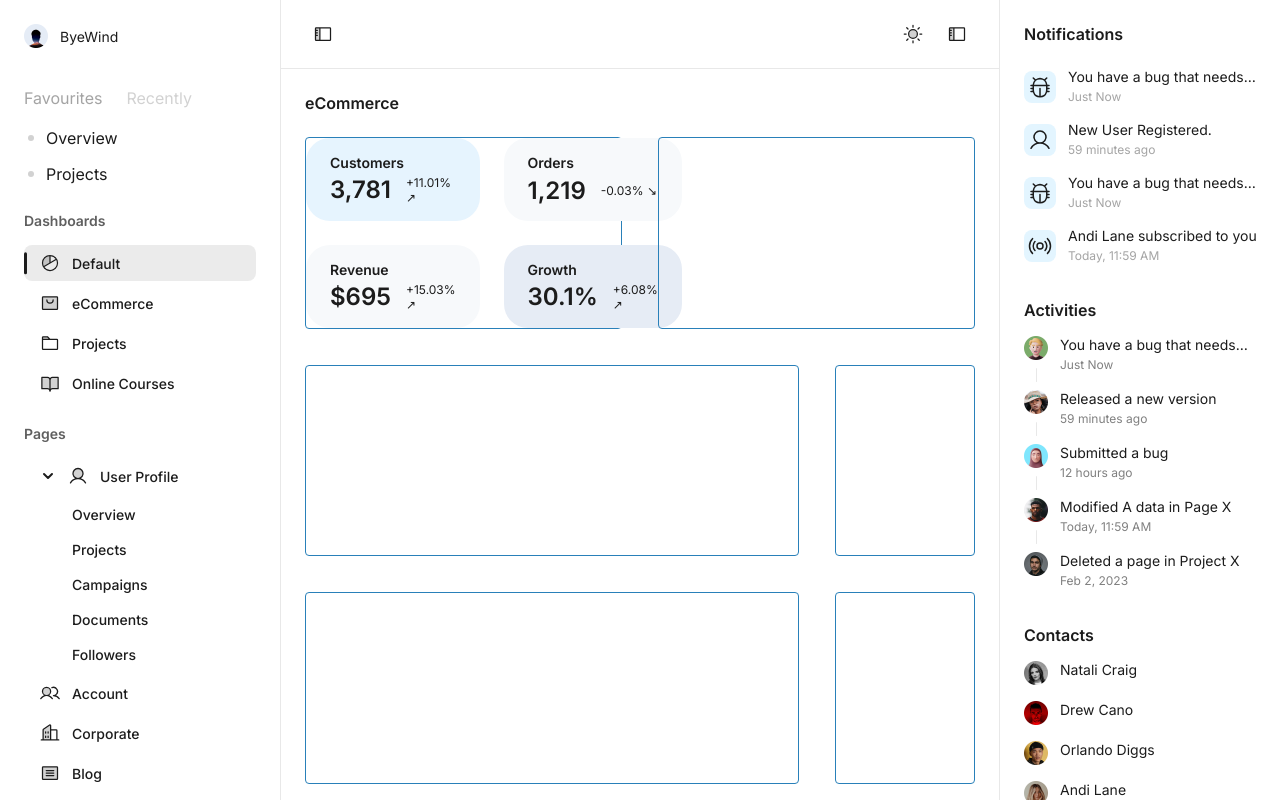
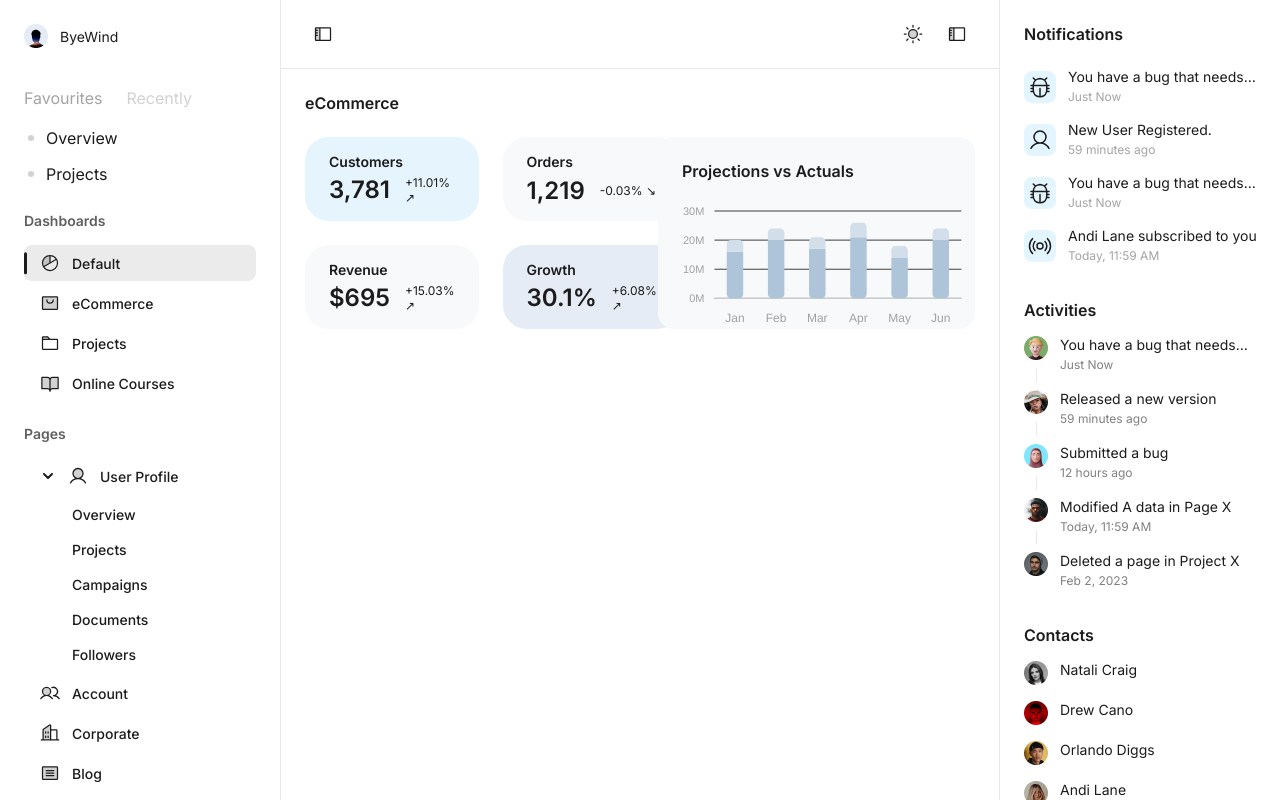
Before and after one commit to TheIllustrator1972/juspay-assignment, a React (Vite) app: page / in a window 1280 px wide. Built offline with nearby package versions, Linux system fonts and the light colour scheme.

Commit message:
- Added projections chart

```diff
--- a/package.json
+++ b/package.json
@@ -12,8 +12,10 @@
   "dependencies": {
     "@phosphor-icons/react": "^2.1.10",
     "@tailwindcss/vite": "^4.1.18",
+    "apexcharts": "^5.3.6",
     "motion": "^12.23.26",
     "react": "^19.2.0",
+    "react-apexcharts": "^1.9.0",
     "react-dom": "^19.2.0"
   },
   "devDependencies": {
--- a/src/App.tsx
+++ b/src/App.tsx
@@ -4,6 +4,7 @@ import RightSidebar from "./components/RightSidebar";
 import Header from "./components/Header";
 import { commonStyles, mainContentGridStyles } from "./commonStyles";
 import Trends from "./components/CenterContent/Trends/Trends";
+import Projections from "./components/CenterContent/Projections/Projections";
 
 function MainContent() {
   return (
@@ -24,9 +25,14 @@ function MainContent() {
             style={{
               ...mainContentGridStyles.baseItem,
               ...mainContentGridStyles.half,
+              backgroundColor: "var(--section-background)",
             }}
           >
-            50%
+            <div style={{ display: "flex", flexDirection: "column", width: '100%', height: '100%' }}>
+
+            <span style={{...commonStyles.sectionTitle, padding: '24px 0px 0px 24px'}}>Projections vs Actuals</span>
+            <Projections />
+            </div>
           </div>
 
           <div
--- a/src/commonStyles.ts
+++ b/src/commonStyles.ts
@@ -37,7 +37,7 @@ export const commonStyles = {
   sectionTitle: {
     fontWeight: 600,
     fontSize: "16px",
-    "line-height": "20px",
+    // "line-height": "20px",
     "letter-spacing": "0%",
     color: "var(--section-title)",
   },
@@ -64,8 +64,7 @@ export const mainContentGridStyles = {
     display: "flex",
     alignItems: "center",
     justifyContent: "center",
-    border: "1px solid #2980b9",
-    borderRadius: "4px",
+    borderRadius: "16px",
     fontSize: "1.2rem",
     fontWeight: "bold",
   },
--- /dev/null
+++ b/src/components/CenterContent/Projections/Projections.tsx
@@ -0,0 +1,113 @@
+import Chart from "react-apexcharts";
+import type { ApexOptions } from "apexcharts";
+import { useAppContext } from "../../../contexts/AppContext";
+
+const Projections = () => {
+  const { theme } = useAppContext();
+
+  const getCSSVariable = (variableName: string): string => {
+    return getComputedStyle(document.documentElement)
+      .getPropertyValue(variableName)
+      .trim();
+  };
+
+  const axisLabelColor = getCSSVariable("--chart-axis-label");
+  const lowerBarColor = getCSSVariable("--chart-bar-lower");
+  const upperBarColor = getCSSVariable("--chart-bar-upper");
+  const gridLineColor = getCSSVariable("--chart-grid-line");
+
+  const chartOptions: ApexOptions = {
+    chart: {
+      type: "bar",
+      stacked: true,
+      toolbar: {
+        show: false,
+      },
+    },
+    plotOptions: {
+      bar: {
+        horizontal: false,
+        columnWidth: "40%",
+        borderRadius: 4,
+        borderRadiusApplication: "end",
+      },
+    },
+    dataLabels: {
+      enabled: false,
+    },
+    xaxis: {
+      categories: ["Jan", "Feb", "Mar", "Apr", "May", "Jun"],
+      labels: {
+        style: {
+          colors: axisLabelColor,
+        },
+      },
+      axisTicks: {
+        show: false,
+      },
+    },
+    yaxis: {
+      labels: {
+        formatter: (value: number) => {
+          return `${value}M`;
+        },
+        style: {
+          colors: axisLabelColor,
+        },
+      },
+      tickAmount: 3,
+      min: 0,
+      max: 30,
+      forceNiceScale: false,
+    },
+    grid: {
+      borderColor: gridLineColor,
+      strokeDashArray: 0,
+      xaxis: {
+        lines: {
+          show: false,
+        },
+      },
+      yaxis: {
+        lines: {
+          show: true,
+        },
+      },
+    },
+    colors: [lowerBarColor, upperBarColor],
+    legend: {
+      show: false,
+    },
+    fill: {
+      opacity: 1,
+    },
+    tooltip: {
+      enabled: false,
+    },
+  };
+
+  const chartSeries = [
+    {
+      name: "Primary",
+      data: [16, 20, 17, 21, 14, 20], // Bottom segment (darker)
+    },
+    {
+      name: "Secondary",
+      data: [4, 4, 4, 5, 4, 4], // Top segment (lighter)
+    },
+  ];
+
+  return (
+    <div style={{ width: "100%", height: "100%", paddingLeft: '8px'}}>
+      <Chart
+        key={theme}
+        options={chartOptions}
+        series={chartSeries}
+        type="bar"
+        height="100%"
+      />
+    </div>
+  );
+};
+
+export default Projections;
--- a/src/index.css
+++ b/src/index.css
@@ -30,6 +30,11 @@
     --dropdown-item-border-active: #1c1c1c;
     --dropdown-arrow: #1c1c1c;
     --main-content-border: #e8e8e8;
+    --chart-axis-label: #9FA1A2;
+    --chart-bar-lower: #AEC4D8;
+    --chart-bar-upper: #D2DFEA;
+    --chart-grid-line: #3D3D3D;
+    --section-background: #F7F9FB;
   }
 
   .dark {
@@ -52,6 +57,11 @@
     --dropdown-item-border-active: #c6c7f4;
     --dropdown-arrow: #ffffff;
     --main-content-border: #333333;
+    --chart-axis-label: #7E7E7E;
+    --chart-bar-lower: #AEC4D8;
+    --chart-bar-upper: #6B7680;
+    --chart-grid-line: #ECEEF0;
+    --section-background: #282828;
   }
 
   .sidebar-icon,
```
Also changed, not shown: 1 other file (tests, documents, lock files or other folders).
